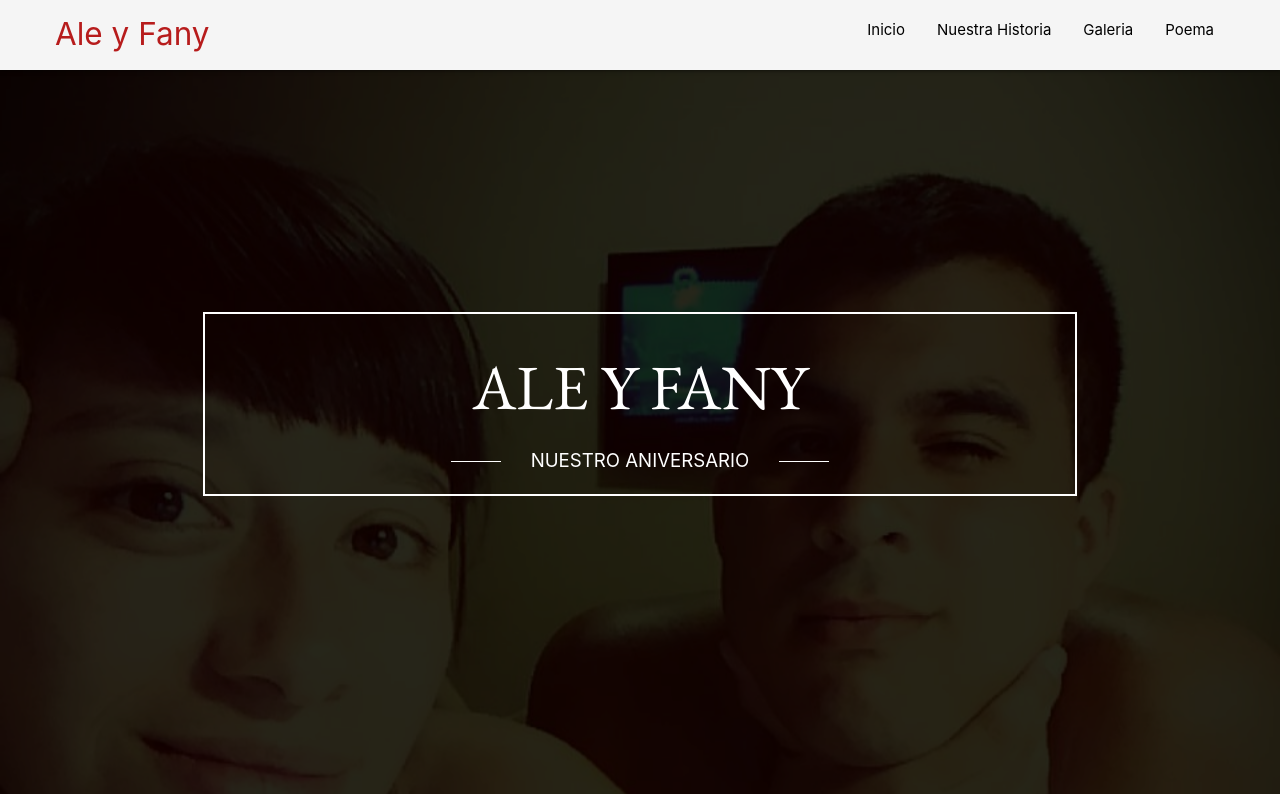
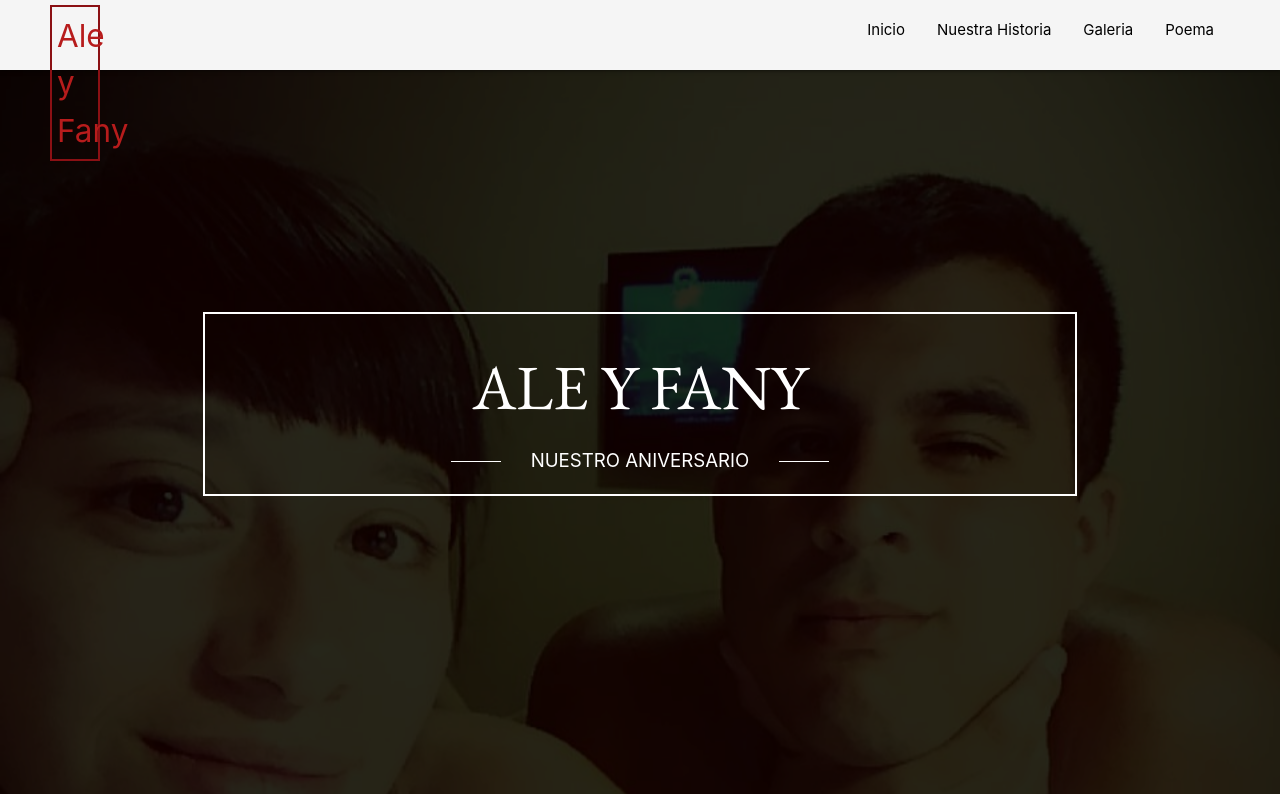
Before and after one commit to aleyfany/aleyfany, a plain HTML site: page index.html in a window 1280 px wide. Shown: the top 800 px of the page. Drawn offline with Linux system fonts and the light colour scheme; some packages are replaced by stand-ins of ours; a script that the page names is missing.

Commit message:
Update app.css

```diff
--- a/content/css/app.css
+++ b/content/css/app.css
@@ -130,12 +130,12 @@ body h1{
 }
 
 #logo{
-   margin-left: 50px;
+    margin-left: 50px;
     margin-top: 5px;
     padding: 5px;
     color: #b71c1c;
-    //border: #8b1014 solid 2px;
-    width: 100%;
+    border: #8b1014 solid 2px;
+    width: 50px;
 }
 
 #derecha{
```
